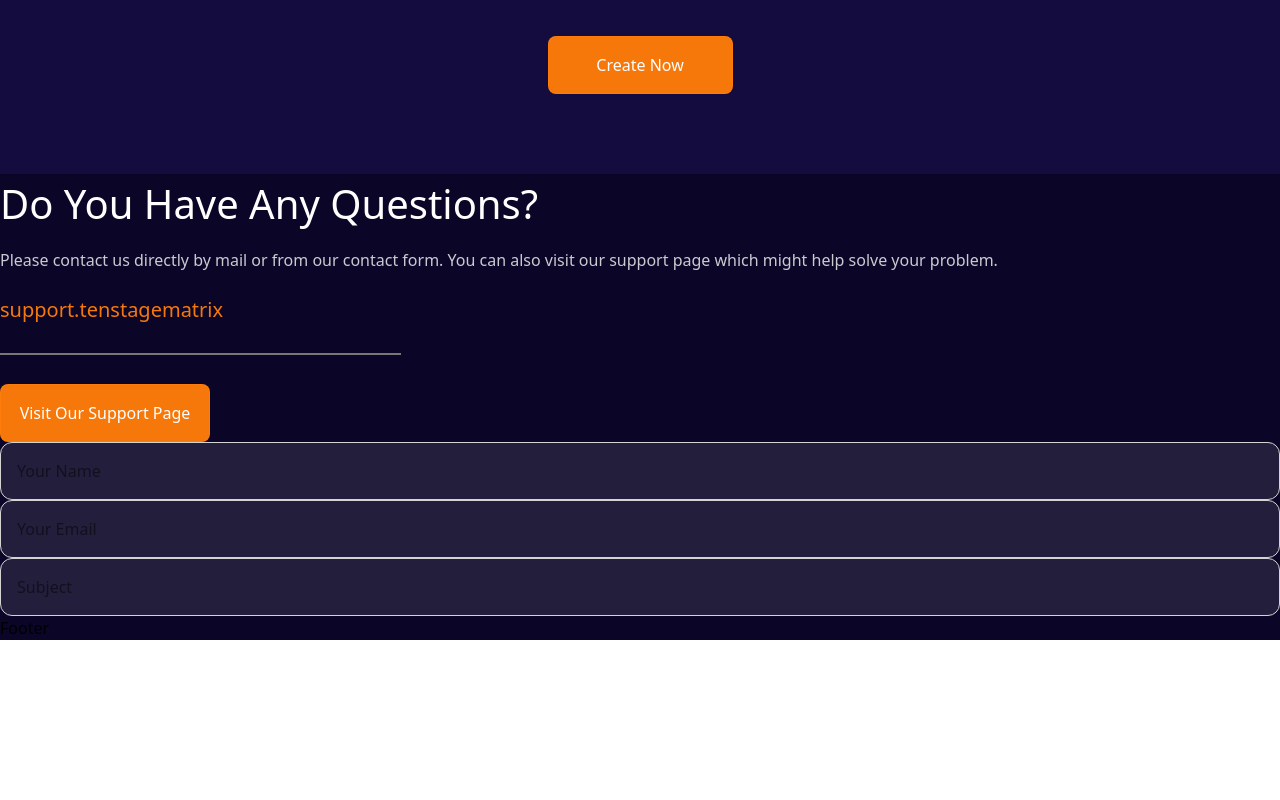
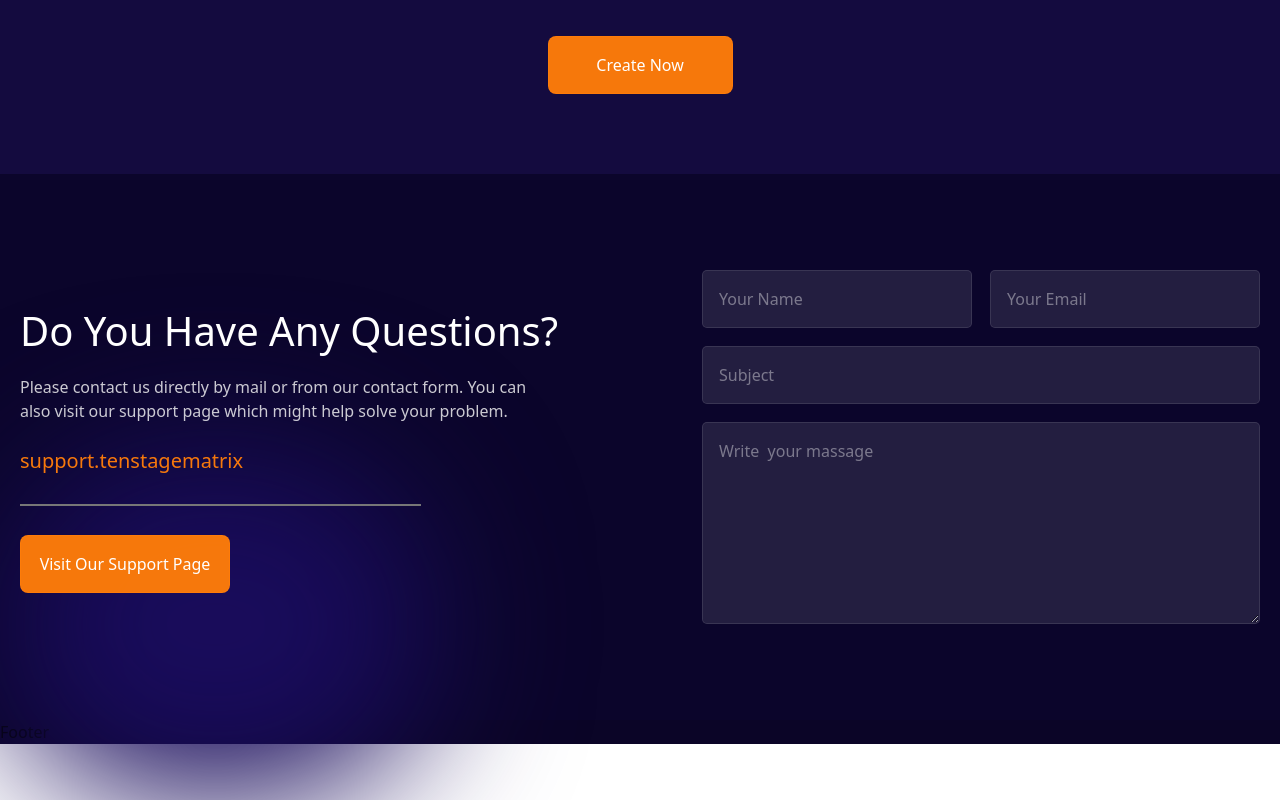
Before and after one commit to team-pr01/Ten-Stage-Matrix-Client, a React (Vite) app: page / in a window 1280 px wide. Shown: the part 6027-6827 px from the top of the page. Before the commit the page ends 6667 px from the top, so only its background shows below. Built offline with nearby package versions, Linux system fonts and the light colour scheme.

Commit message:
Added contact us section

```diff
--- a/src/components/HomePage/ContactUs/ContactUs.tsx
+++ b/src/components/HomePage/ContactUs/ContactUs.tsx
@@ -1,29 +1,21 @@
 import { Link } from "react-router-dom";
-import TextInput from "../../Reusable/TextInput/TextInput";
-import { useForm } from "react-hook-form";
+import Container from "../../Reusable/Container/Container";
+import ContactUsForm from "./ContactUsForm";
 
-type TFormValues = {
-    name : string;
-    email : string;
-    subject : string;
-    message : string;
-}
 const ContactUs = () => {
-    const {
-    register,
-    handleSubmit,
-    formState: { errors },
-  } = useForm<TFormValues>();
-
   return (
-    <div>
-      <div>
+    <div className="py-24 relative bg-neutral-10">
+      <div className="bg-primary-20 w-[432px] h-[351px] rounded-[431px] blur-[75px] z-0 absolute -bottom-20 left-0"></div>
+      <Container>
+        <div className="flex items-center justify-between">
+          <div className="z-10 w-[55%]">
             <h1 className="text-[40px] font-medium text-white capitalize">
               Do you have any questions?
             </h1>
-        <p className="text-neutral-45 mt-[14px] mb-6">
-          Please contact us directly by mail or from our contact form. You can
-          also visit our support page which might help solve your problem.
+            <p className="text-neutral-45 mt-[14px] mb-6 max-w-[519px]">
+              Please contact us directly by mail or from our contact form. You
+              can also visit our support page which might help solve your
+              problem.
             </p>
 
             <a
@@ -42,28 +34,9 @@ const ContactUs = () => {
           </div>
 
           {/* Contact form */}
-      <div>
-        <TextInput
-          placeholder="Your Name"
-          error={errors.name}
-          {...register("name", {
-            required: "Name is required",
-          })}
-        />
-        <TextInput
-          placeholder="Your Email"
-          error={errors.email}
-          {...register("email", {
-            required: "Email is required",
-          })}
-        />
-        <TextInput
-          placeholder="Subject"
-          error={errors.subject}
-          {...register("subject")}
-          isRequired={false}
-        />
+          <ContactUsForm />
         </div>
+      </Container>
     </div>
   );
 };
--- /dev/null
+++ b/src/components/HomePage/ContactUs/ContactUsForm.tsx
@@ -0,0 +1,58 @@
+import TextInput from "../../Reusable/TextInput/TextInput";
+import TextArea from "../../Reusable/TextArea";
+import { useForm } from "react-hook-form";
+
+type TFormValues = {
+  name: string;
+  email: string;
+  subject: string;
+  message: string;
+};
+const ContactUsForm = () => {
+  const {
+    register,
+    handleSubmit,
+    formState: { errors },
+  } = useForm<TFormValues>();
+
+  const sendMessage = (data: TFormValues) => {
+    console.log(data);
+  };
+  return (
+    <form
+      onSubmit={handleSubmit(sendMessage)}
+      className="flex flex-col gap-[18px] w-[45%]"
+    >
+      <div className="flex flex-col md:flex-row gap-[18px]">
+        <TextInput
+          placeholder="Your Name"
+          error={errors.name}
+          {...register("name", {
+            required: "Name is required",
+          })}
+        />
+        <TextInput
+          placeholder="Your Email"
+          error={errors.email}
+          {...register("email", {
+            required: "Email is required",
+          })}
+        />
+      </div>
+      <TextInput
+        placeholder="Subject"
+        error={errors.subject}
+        {...register("subject")}
+        isRequired={false}
+      />
+      <TextArea
+        placeholder="Write  your massage"
+        cols={4}
+        rows={7}
+        {...register("message")}
+      />
+    </form>
+  );
+};
+
+export default ContactUsForm;
--- /dev/null
+++ b/src/components/Reusable/TextArea.tsx
@@ -0,0 +1,48 @@
+/* eslint-disable @typescript-eslint/no-explicit-any */
+"use client"
+import { forwardRef } from "react";
+import type { FieldError, FieldErrorsImpl, Merge } from "react-hook-form";
+
+interface TextAreaProps {
+  name?: string;
+  placeholder?: string;
+  type?: string;
+  error?: FieldError | Merge<FieldError, FieldErrorsImpl<any>>;
+  value?: string;
+  onChange?: (e: React.ChangeEvent<HTMLTextAreaElement>) => void;
+  defaultValue?: any;
+  isDisabled?: boolean;
+  isRequired?: boolean;
+  rows : number;
+  cols : number;
+}
+
+const TextArea = forwardRef<HTMLTextAreaElement, TextAreaProps>(
+  ({  name, placeholder = "", rows, cols, error, isDisabled = false, isRequired = true, ...rest }, ref) => {
+    return (
+      <div className="flex flex-col gap-2 font-Inter w-full font-plus-jakarta-sans">
+        <textarea
+          ref={ref}
+          required={isRequired}
+          id={name}
+          name={name}
+          rows={rows}
+          cols={cols}
+          placeholder={placeholder}
+          disabled={isDisabled}
+          className={`w-full p-4 rounded-[5px] border border-primary-50 bg-primary-50 focus:border focus:outline-none focus:border-primary-10/50 transition duration-300 text-neutral-55 ${error ? "border-red-500" : ""
+            }`}
+          {...rest}
+        />
+        {error?.message && (
+          <span className="text-red-500 text-sm">{String(error.message)}</span>
+        )}
+      </div>
+    );
+  }
+);
+
+
+TextArea.displayName = "TextArea";
+
+export default TextArea;
--- a/src/components/Reusable/TextInput/TextInput.tsx
+++ b/src/components/Reusable/TextInput/TextInput.tsx
@@ -1,7 +1,7 @@
 /* eslint-disable @typescript-eslint/no-explicit-any */
 "use client"
 import { forwardRef } from "react";
-import { FieldError, FieldErrorsImpl, Merge } from "react-hook-form";
+import type { FieldError, FieldErrorsImpl, Merge } from "react-hook-form";
 
 interface TextInputProps {
   name?: string;
@@ -30,7 +30,7 @@ const TextInput = forwardRef<HTMLInputElement, TextInputProps>(
           defaultValue={defaultValue}
           ref={ref}
           disabled={isDisabled}
-          className={`p-4 rounded-xl bg-primary-50 border focus:outline-none focus:border-primary-15 transition duration-300 ${error ? "border-red-500" : "border-neutral-300"
+          className={`w-full p-4 rounded-[5px] border border-primary-50 bg-primary-50 focus:border focus:outline-none focus:border-primary-10/50 transition duration-300 text-neutral-55 ${error ? "border-red-500" : "border-primary-10/50"
             }`}
           {...rest}
         />
--- a/src/index.css
+++ b/src/index.css
@@ -25,6 +25,7 @@
   --color-neutral-40: #B5B5B5;
   --color-neutral-45: #fbfbfbcc;
   --color-neutral-50: #777;
+  --color-neutral-55: #ffffffcc;
 
   /* Secondary */
   --color-secondary-10: #6EBC94;
```
Lines whose indentation alone changed are shown as unchanged.
